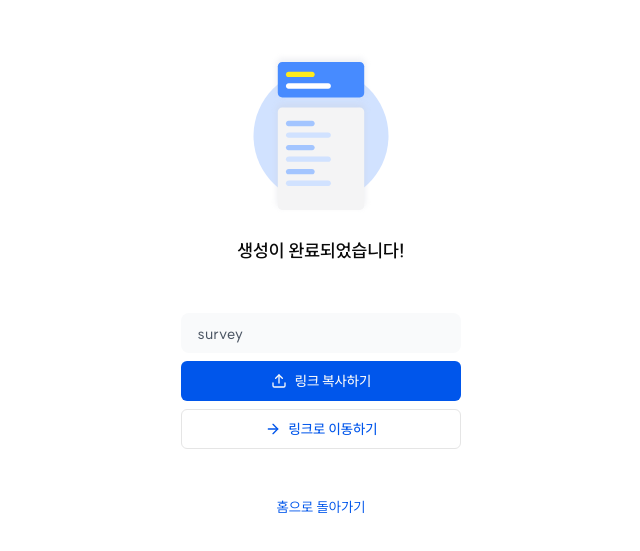
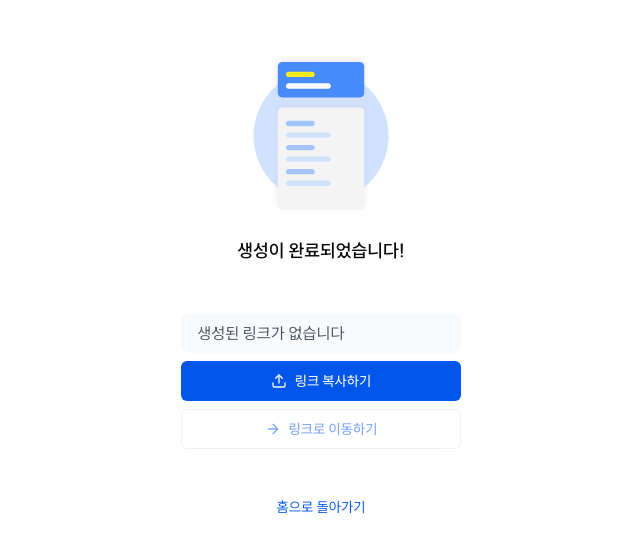
Before and after one commit to kim-taewoo/surveygacha, a Next.js app: page /new/link in a window 1280 px wide. Shown: the part 115-666 px from the top of the page, without its empty margins (319-959 px from the left). Built offline with nearby package versions, Linux system fonts and the light colour scheme; no server answers; the database is empty.

Commit message:
fix: 링크 이동에 대한 코드 수정

```diff
--- a/src/features/link/components/linkContainer.tsx
+++ b/src/features/link/components/linkContainer.tsx
@@ -1,28 +1,47 @@
 import { ArrowRight, Upload } from "lucide-react";
 import Image from "next/image";
 import { useRouter } from "next/navigation";
+import { useEffect, useState } from "react";
 
 import { Reward } from "@/app/new/link/page";
 import { Button } from "@/components/ui/button";
 import { cn } from "@/lib/utils";
 
-const defaultId = "survey";
-
 export const LinkContainer = ({ rewards }: { rewards: Reward[] }) => {
   const router = useRouter();
 
-  const linkId = defaultId;
+  const [linkId, setLinkId] = useState<string | null>(null);
+
+  // 로컬스토리지에서 gachaLinkId 가져오기
+  useEffect(() => {
+    const storedLinkId = localStorage.getItem("gachaLinkId");
+    if (storedLinkId) {
+      // 쌍따옴표 제거하고 순수 ID 값만 저장
+      const cleanId = storedLinkId.replace(/"/g, "");
+      setLinkId(cleanId);
+    }
+    else {
+      setLinkId(null); // 값이 없으면 null로 설정
+    }
+  }, []);
 
   const onCopyLinkClick = async () => {
     try {
-      await navigator.clipboard.writeText(linkId);
-      alert("링크가 복사되었습니다");
+      if (linkId) {
+        const fullLink = `${process.env.NEXT_PUBLIC_BASIC_URL}/${linkId}`;
+        await navigator.clipboard.writeText(fullLink);
+        alert("링크가 복사되었습니다: " + fullLink);
+      }
+      else {
+        alert("복사할 링크가 없습니다");
+      }
     }
     catch (error) {
       console.error("링크 복사 에러:", error);
       alert("링크 복사 중 오류가 발생했습니다");
     }
   };
+
   return (
     <div className="flex h-screen flex-col items-center justify-center space-y-6">
       <Image
@@ -38,28 +57,29 @@ export const LinkContainer = ({ rewards }: { rewards: Reward[] }) => {
       <div className="w-full rounded-lg bg-white p-6 shadow-md">
         <div className="mb-2 flex items-center justify-between gap-4 rounded-lg bg-gray-50 px-4 py-2">
           <p className="flex-1 truncate text-gray-600">
-            {linkId || "생성된 링크가 없습니다"}
+            {linkId ? `${linkId}` : "생성된 링크가 없습니다"}
           </p>
         </div>
 
         <Button
           onClick={onCopyLinkClick}
-          className={cn("w-full hover:bg-primary/70 mb-2 ")}
+          className={cn("w-full hover:bg-primary/70 mb-2")}
         >
           <Upload />
           {" "}
           링크 복사하기
         </Button>
         <Button
-          onClick={() => router.push("/")}
+          onClick={() => linkId && router.push(`/${linkId}`)}
           className={cn("w-full border border-primary bg-white text-primary hover:bg-primary-foreground/70 ")}
+          disabled={!linkId}
         >
           <ArrowRight color="#0056EB" />
           {" "}
           링크로 이동하기
         </Button>
+      </div>
 
-      </div>
       <button
         onClick={() => router.push("/")}
         className="mt-4 text-sm text-primary underline"
```
